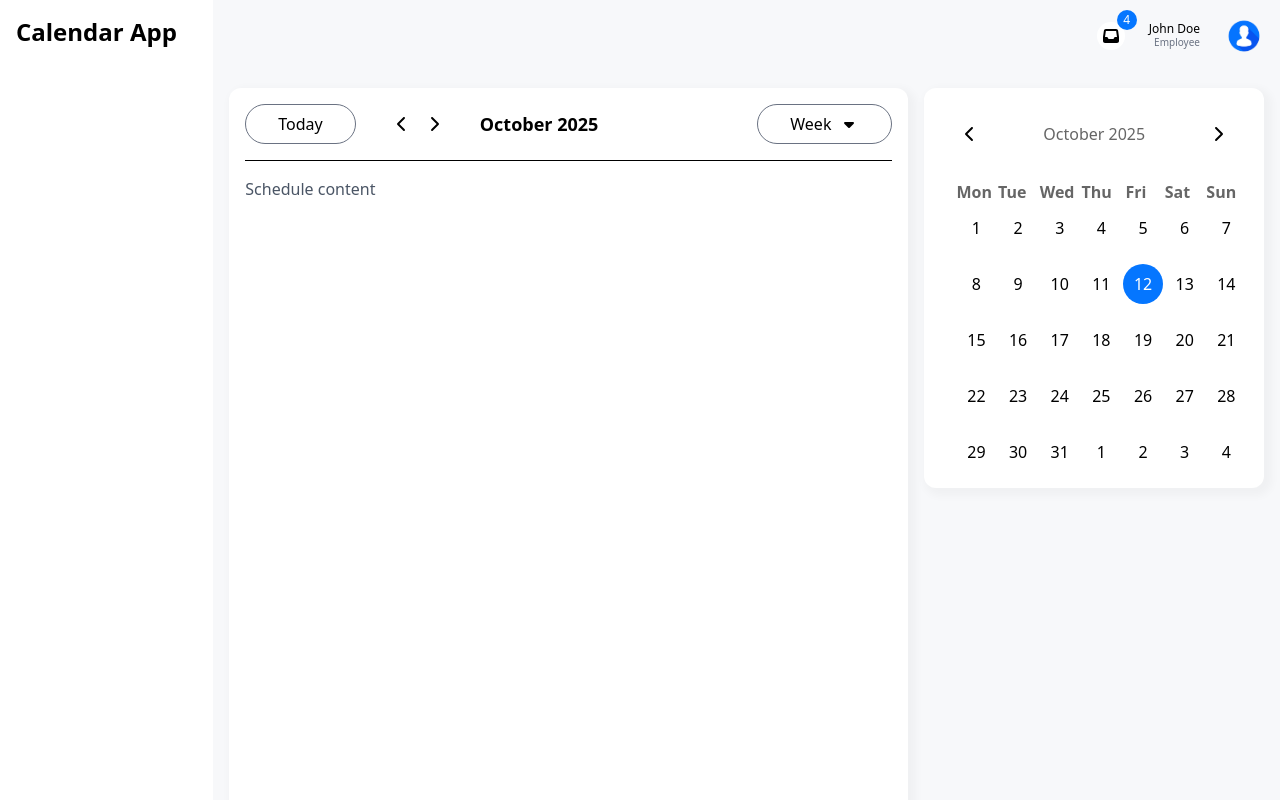
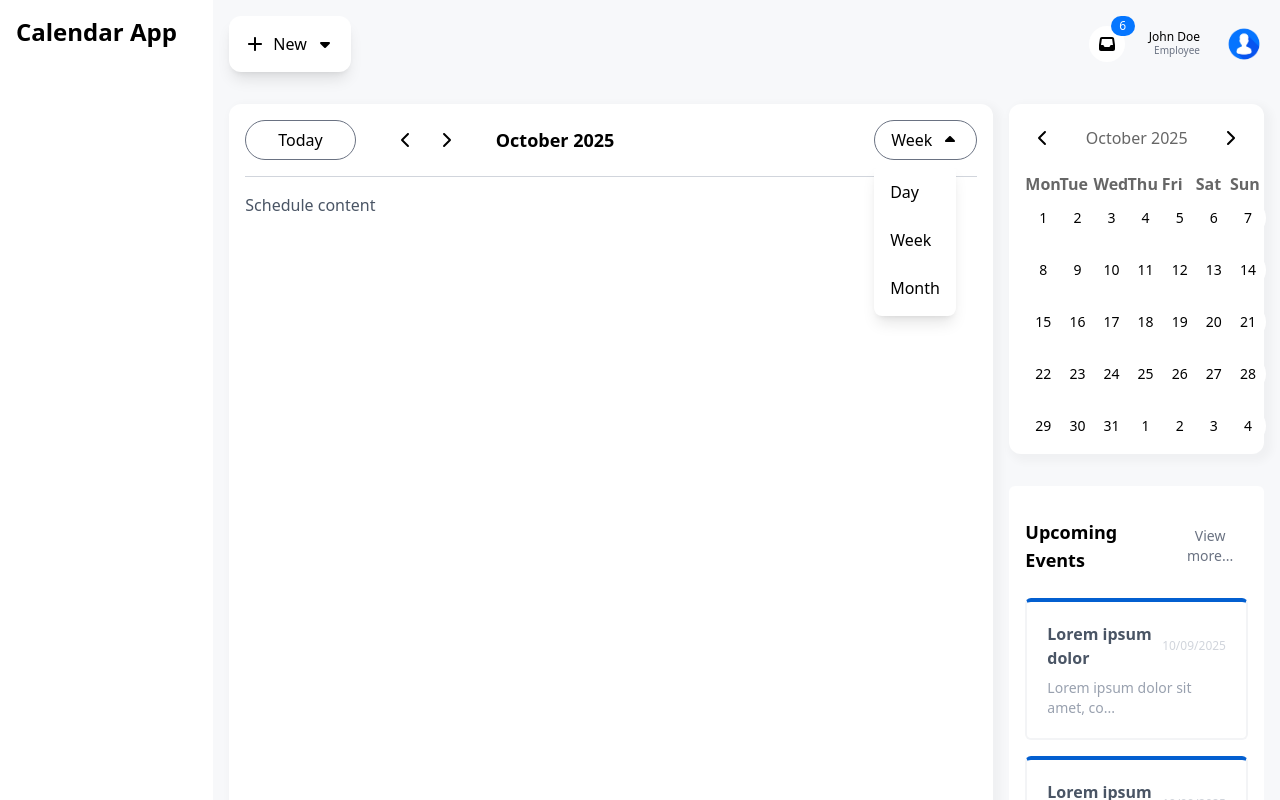
Before and after one commit to Rein-Schregardus/CalendarApp2526, a React (Vite) app in the folder app/: page / in a window 1280 px wide. Both pictures are taken after a click on the button "Week". Built offline with nearby package versions, Linux system fonts and the light colour scheme.

Commit message:
ui/homepage-improvements

```diff
--- /dev/null
+++ b/app/src/components/Dropdown/DropdownButton.tsx
@@ -0,0 +1,70 @@
+import React, { useState, useRef, useEffect} from "react";
+import type {ReactNode, ReactElement } from "react";
+
+import { FontAwesomeIcon } from "@fortawesome/react-fontawesome";
+import { faCaretDown } from "@fortawesome/free-solid-svg-icons";
+
+interface DropdownButtonProps {
+  label: string;
+  icon?: any;
+  className?: string;
+  children?: ReactNode;
+}
+
+interface DropdownItemWithClose extends ReactElement {
+  props: {
+    closeDropdown?: () => void;
+    [key: string]: any;
+  };
+}
+
+const DropdownButton = ({ label, icon, className, children }: DropdownButtonProps) => {
+  const [open, setOpen] = useState(false);
+  const dropdownRef = useRef<HTMLDivElement | null>(null);
+
+  useEffect(() => {
+    const handleClickOutside = (e: MouseEvent) => {
+      if (dropdownRef.current && !dropdownRef.current.contains(e.target as Node)) {
+        setOpen(false);
+      }
+    };
+    document.addEventListener("mousedown", handleClickOutside);
+    return () => document.removeEventListener("mousedown", handleClickOutside);
+  }, []);
+
+  const childrenWithProps = React.Children.map(children, (child) => {
+    if (React.isValidElement(child)) {
+      return React.cloneElement(child as DropdownItemWithClose, {
+        closeDropdown: () => setOpen(false),
+      });
+    }
+    return child;
+  });
+
+  return (
+    <div className="relative inline-block text-left" ref={dropdownRef}>
+      <button
+        onClick={() => setOpen(!open)}
+        type="button"
+        className={className}
+      >
+        {icon && <FontAwesomeIcon icon={icon} />}
+        <span>{label}</span>
+        <FontAwesomeIcon
+          icon={faCaretDown}
+          className={`transition-transform duration-800 ${open ? "rotate-540" : "rotate-0"}`}
+        />
+      </button>
+
+      <div
+        className={`absolute flex flex-col gap-2 left-0 mt-1 py-2 min-w-max bg-white rounded-lg shadow-lg
+        transition-all duration-300 origin-top z-100
+        ${open ? "opacity-100 scale-100 visible" : "opacity-0 scale-95 invisible"}`}
+      >
+        {childrenWithProps}
+      </div>
+    </div>
+  );
+};
+
+export default DropdownButton;
--- /dev/null
+++ b/app/src/components/Dropdown/DropdownItem.tsx
@@ -0,0 +1,27 @@
+import React from "react";
+
+interface DropdownItemProps extends React.ButtonHTMLAttributes<HTMLButtonElement> {
+  children: React.ReactNode;
+  closeDropdown?: () => void; // 👈 this is new
+}
+
+const DropdownItem: React.FC<DropdownItemProps> = ({children, className = "", closeDropdown, onClick, ...props}) => {
+
+  const handleClick = (e: React.MouseEvent<HTMLButtonElement>) => {
+    onClick?.(e);
+    closeDropdown?.();
+  };
+
+  return (
+    <button
+      type="button"
+      {...props}
+      onClick={handleClick}
+      className={`text-left px-4 py-2 cursor-pointer hover:bg-[#e0e2e6] whitespace-nowrap ${className}`}
+    >
+      {children}
+    </button>
+  );
+};
+
+export default DropdownItem;
--- /dev/null
+++ b/app/src/components/EventCard.tsx
@@ -0,0 +1,23 @@
+import React from "react";
+
+interface EventCard {
+  title: string;
+  description: string;
+  date: string;
+}
+
+const EventCard: React.FC<EventCard> = ({ title, description, date }) => {
+  return (
+    <div className="p-5 rounded-md border-2 border-gray-100 hover:shadow-md transition-shadow duration-200 border-t-4 border-t-[#035fd0] hover:border-t-[#4f84c5] cursor-pointer">
+      <div className="flex items-center justify-between">
+        <h1 className="font-semibold text-md text-gray-600">{title}</h1>
+        <span className="text-gray-300 text-xs">{date}</span>
+      </div>
+      <p className="mt-2 text-gray-400 text-sm">
+        {description.length > 30 ? description.slice(0, 30) + "..." : description}
+      </p>
+    </div>
+  );
+};
+
+export default EventCard;
--- a/app/src/components/MiniCalendar.tsx
+++ b/app/src/components/MiniCalendar.tsx
@@ -1,25 +1,47 @@
 import { FontAwesomeIcon } from "@fortawesome/react-fontawesome";
 import { faChevronLeft, faChevronRight } from "@fortawesome/free-solid-svg-icons";
 
-const dummyDays = [
-  1, 2, 3, 4, 5, 6, 7, 8, 9, 10, 11, 12, 13, 14, 15, 16, 17, 18, 19, 20, 21, 22,
-  23, 24, 25, 26, 27, 28, 29, 30, 31, 1, 2, 3, 4,
-];
+import SmallButton from "./SmallButton";
+import { useState } from "react";
 
 const weekdays = ["Mon", "Tue", "Wed", "Thu", "Fri", "Sat", "Sun"];
 
+
+const generateDays = () => {
+  const days: Date[] = [];
+  const year = 2025;
+  const month = 9; // October 0 indexed
+  const totalDays = 31;
+
+  for (let i = 1; i <= totalDays; i++) {
+    days.push(new Date(year, month, i));
+  }
+
+  // Overflowing days for month after to fill grid
+  const remaining = 35 - totalDays;
+  for (let i = 1; i <= remaining; i++) {
+    days.push(new Date(year, month + 1, i));
+  }
+
+  return days;
+};
+
 const MiniCalendar = () => {
+  const [selectedDate, setSelectedDate] = useState<Date | null>(new Date());
+
+  const days = generateDays();
+
   return (
-    <div className="flex flex-col gap-8 bg-white rounded-xl p-4 sm:p-8 w-full h-full shadow-[4px_4px_9px_4px_rgba(0,0,0,0.03)]">
+    <div className="flex flex-col gap-4 bg-white rounded-xl p-4 w-full h-full shadow-[4px_4px_9px_4px_rgba(0,0,0,0.03)]">
       {/* Header */}
       <div className="flex items-center justify-between">
-        <div className="bg-white rounded-full w-7 h-7 flex items-center justify-center cursor-pointer hover:bg-[#e0e2e6]">
+        <SmallButton>
           <FontAwesomeIcon icon={faChevronLeft} />
-        </div>
+        </SmallButton>
         <span className="text-[#666666]">October 2025</span>
-        <div className="bg-white rounded-full w-7 h-7 flex items-center justify-center cursor-pointer hover:bg-[#e0e2e6]">
+        <SmallButton>
           <FontAwesomeIcon icon={faChevronRight} />
-        </div>
+        </SmallButton>
       </div>
 
       {/* Content */}
@@ -33,19 +55,16 @@ const MiniCalendar = () => {
 
         {/* Calendar Days */}
         <div className="grid grid-cols-7 gap-4 text-center">
-          {dummyDays.map((day, i) => (
-            <div
-              key={i}
-              className={`h-10 w-10 flex items-center justify-center rounded-full cursor-pointer
-                ${
-                  day === 12
-                    ? "bg-[#0576ff] text-white hover:bg-[#035fd0]"
-                    : "hover:bg-[#e0e2e6]"
-                }`}
-            >
-              {day}
-            </div>
-          ))}
+          {days.map((date) =>
+              <SmallButton
+                key={date.toISOString()}
+                selected={selectedDate?.toDateString() === date.toDateString()}
+                onClick={() => setSelectedDate(date)}
+                className="text-sm"
+              >
+                {date.getDate()}
+              </SmallButton>
+          )}
         </div>
       </div>
     </div>
--- a/app/src/components/Navbar.tsx
+++ b/app/src/components/Navbar.tsx
@@ -1,22 +1,31 @@
 import avatar from "../assets/avatar.png";
 import { FontAwesomeIcon } from "@fortawesome/react-fontawesome";
-import { faInbox } from "@fortawesome/free-solid-svg-icons";
+import { faInbox, faPlus } from "@fortawesome/free-solid-svg-icons";
+
+import SmallButton from "./SmallButton";
+import DropdownButton from "./Dropdown/DropdownButton";
+import DropdownItem from "./Dropdown/DropdownItem";
 
 const Navbar = () => {
   return (
     <div className="flex items-center justify-between p-4">
-      {/* Left container (currently empty) */}
-      <div className="flex items-center"></div>
+      {/* Left container */}
+      <DropdownButton
+        label="New"
+        icon={faPlus}
+        className="flex items-center justify-evenly gap-2 bg-white cursor-pointer shadow-lg rounded-xl p-4"
+      >
+        <DropdownItem>Event</DropdownItem>
+        <DropdownItem>Room Reservation</DropdownItem>
+        <DropdownItem>Work Schedule</DropdownItem>
+      </DropdownButton>
 
       {/* Right container */}
       <div className="w-full flex items-center justify-end gap-6">
         {/* Inbox icon with notification */}
-        <div className="relative bg-white rounded-full w-7 h-7 flex items-center justify-center cursor-pointer hover:bg-[#e0e2e6]">
+        <SmallButton notifications={6}>
           <FontAwesomeIcon icon={faInbox} />
-          <div className="absolute -top-3 -right-3 w-5 h-5 flex items-center justify-center bg-[#0576ff] text-white rounded-full text-xs leading-4">
-            4
-          </div>
-        </div>
+        </SmallButton>
 
         {/* User info */}
         <div className="flex flex-col text-right">
--- a/app/src/components/Schedule.tsx
+++ b/app/src/components/Schedule.tsx
@@ -1,7 +1,14 @@
 import { FontAwesomeIcon } from "@fortawesome/react-fontawesome";
 import { faChevronLeft, faChevronRight, faCaretDown } from "@fortawesome/free-solid-svg-icons";
 
+import DropdownButton from "./Dropdown/DropdownButton";
+import DropdownItem from "./Dropdown/DropdownItem";
+
+import SmallButton from "./SmallButton";
+import { useState } from "react";
+
 const Schedule = () => {
+  const [viewType, setViewType] = useState("Week")
   return (
     <div className="bg-white rounded-xl w-full h-full p-4 shadow-[4px_4px_9px_4px_rgba(0,0,0,0.03)]">
       {/* Header */}
@@ -15,26 +22,30 @@ const Schedule = () => {
 
           {/* Arrow buttons */}
           <div className="flex items-center justify-center gap-1">
-            <div className="bg-white rounded-full w-7 h-7 flex items-center justify-center cursor-pointer hover:bg-[#e0e2e6]">
+            <SmallButton>
               <FontAwesomeIcon icon={faChevronLeft} />
-            </div>
-            <div className="bg-white rounded-full w-7 h-7 flex items-center justify-center cursor-pointer hover:bg-[#e0e2e6]">
+            </SmallButton>
+            <SmallButton>
               <FontAwesomeIcon icon={faChevronRight} />
-            </div>
+            </SmallButton>
           </div>
 
           {/* Month title */}
           <h2 className="text-lg font-semibold">October 2025</h2>
         </div>
 
-        {/* Week button */}
-        <button className="flex items-center border border-gray-500 rounded-full h-10 px-8 cursor-pointer hover:bg-[#e0e2e6] transition">
-          <span className="text-base mr-2">Week</span>
-          <FontAwesomeIcon icon={faCaretDown} />
-        </button>
+        {/* View type dropdown */}
+        <DropdownButton
+          label={viewType}
+          className="flex items-center justify-between gap-2 border border-gray-500 rounded-full min-w-20 h-10 px-4 cursor-pointer hover:bg-[#e0e2e6] transition"
+        >
+          <DropdownItem onClick={() => setViewType("Day")}>Day</DropdownItem>
+          <DropdownItem onClick={() => setViewType("Week")}>Week</DropdownItem>
+          <DropdownItem onClick={() => setViewType("Month")}>Month</DropdownItem>
+        </DropdownButton>
       </div>
 
-      <hr className="my-4" />
+      <hr className="my-4 text-gray-300" />
 
       {/* Content */}
       <div className="text-gray-600">Schedule content</div>
--- /dev/null
+++ b/app/src/components/SmallButton.tsx
@@ -0,0 +1,36 @@
+import React from "react";
+
+interface SmallButtonProps extends React.ButtonHTMLAttributes<HTMLButtonElement> {
+  children: React.ReactNode;
+  selected?: boolean;
+  notifications?: number;
+}
+
+const SmallButton = ({ children, selected = false, notifications = 0, className = "", ...props }: SmallButtonProps) => {
+  const baseStyles = "rounded-full w-9 h-9 flex items-center justify-center cursor-pointer transition-colors relative";
+  const selectedStyles = selected
+    ? "bg-[#035fd0] text-white"
+    : "bg-white text-black hover:bg-[#e0e2e6]";
+
+  return (
+    <button
+      type="button"
+      className={`${baseStyles} ${selectedStyles} ${className}`}
+      {...props}
+    >
+      {children}
+
+      {notifications !== 0 && (
+        <div
+          className="absolute -top-[10px] -right-[10px] min-w-[1.5rem] h-5 px-2 flex items-center justify-center bg-[#0576ff] text-white rounded-full text-xs leading-4"
+        >
+          {notifications > 99 ? "99+" : notifications}
+        </div>
+      )}
+
+
+    </button>
+  );
+};
+
+export default SmallButton;
--- /dev/null
+++ b/app/src/components/UpcomingEvents.tsx
@@ -0,0 +1,57 @@
+import EventCard from "./EventCard"
+
+const events = [
+    {
+        id: 1,
+        title: "Lorem ipsum dolor",
+        date: "10/09/2025",
+        time: "10:00 - 16:00",
+        description: "Lorem ipsum dolor sit amet, consectetur adipiscing elit."
+    },
+    {
+        id: 2,
+        title: "Lorem ipsum dolor",
+        date: "19/09/2025",
+        time: "09:00 - 13:00",
+        description: "Lorem ipsum dolor sit amet, consectetur adipiscing elit."
+    },
+    {
+        id: 3,
+        title: "Lorem ipsum dolor",
+        date: "24/09/2025",
+        time: "10:00 - 16:00",
+        description: "Lorem ipsum dolor sit amet, consectetur adipiscing elit."
+    },
+    {
+        id: 4,
+        title: "Lorem ipsum dolor",
+        date: "24/09/2025",
+        time: "10:00 - 16:00",
+        description: "Lorem ipsum dolor sit amet, consectetur adipiscing elit."
+    },
+]
+
+const UpcomingEvents = () => {
+  return (
+    <div className='bg-white p-4 rounded-md flex flex-col gap-2'>
+        <div className="flex items-center justify-between">
+            <h1 className="text-lg font-semibold my-4">Upcoming Events</h1>
+            <button className="flex items-center border-none text-gray-500 hover:text-[#035fd0] cursor-pointer transition">
+                <span className="text-base text-sm">View more...</span>
+          </button>
+        </div>
+
+        <div className="flex flex-col gap-4">
+            {events.slice(0, 3).map((event) => (
+                <EventCard
+                    title={event.title}
+                    description={event.description}
+                    date={event.date}
+                />
+            ))}
+        </div>
+    </div>
+  )
+}
+
+export default UpcomingEvents
--- a/app/src/pages/HomePage.tsx
+++ b/app/src/pages/HomePage.tsx
@@ -1,6 +1,7 @@
 import Navbar from '../components/Navbar';
 import Schedule from '../components/Schedule';
 import MiniCalendar from '../components/MiniCalendar';
+import UpcomingEvents from '../components/UpcomingEvents';
 
 const Home = () => (
   <div className="h-screen flex">
@@ -15,16 +16,19 @@ const Home = () => (
 
       <div className="p-4 flex flex-row gap-4">
         {/* Left Section */}
-        <div className="w-2/3 flex flex-col gap-8">
+        <div className="w-3/4 flex flex-col gap-8">
           <div className="w-full h-[800px]">
             <Schedule />
           </div>
         </div>
 
         {/* Right Section */}
-        <div className="w-1/3 flex flex-col gap-8">
-          <div className="w-full h-[400px]">
+        <div className="w-1/4 flex flex-col gap-8 ">
+          <div className="w-full h-[350px]">
             <MiniCalendar />
+          </div>
+          <div className="w-full h-[375px]">
+            <UpcomingEvents />
           </div>
         </div>
       </div>
```
Also changed, not shown: app/src/components/Button.tsx (deleted, +0 -18 lines).
